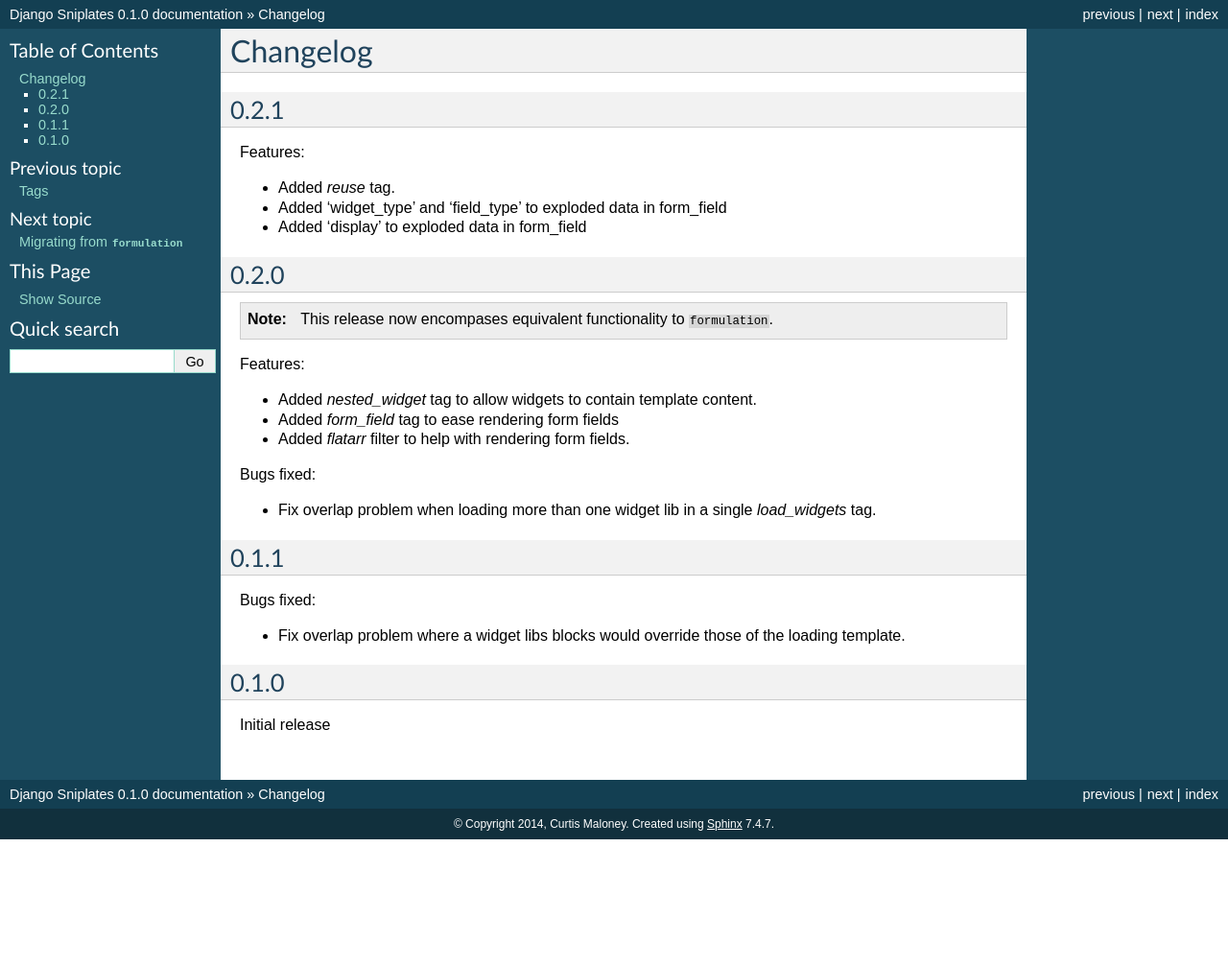
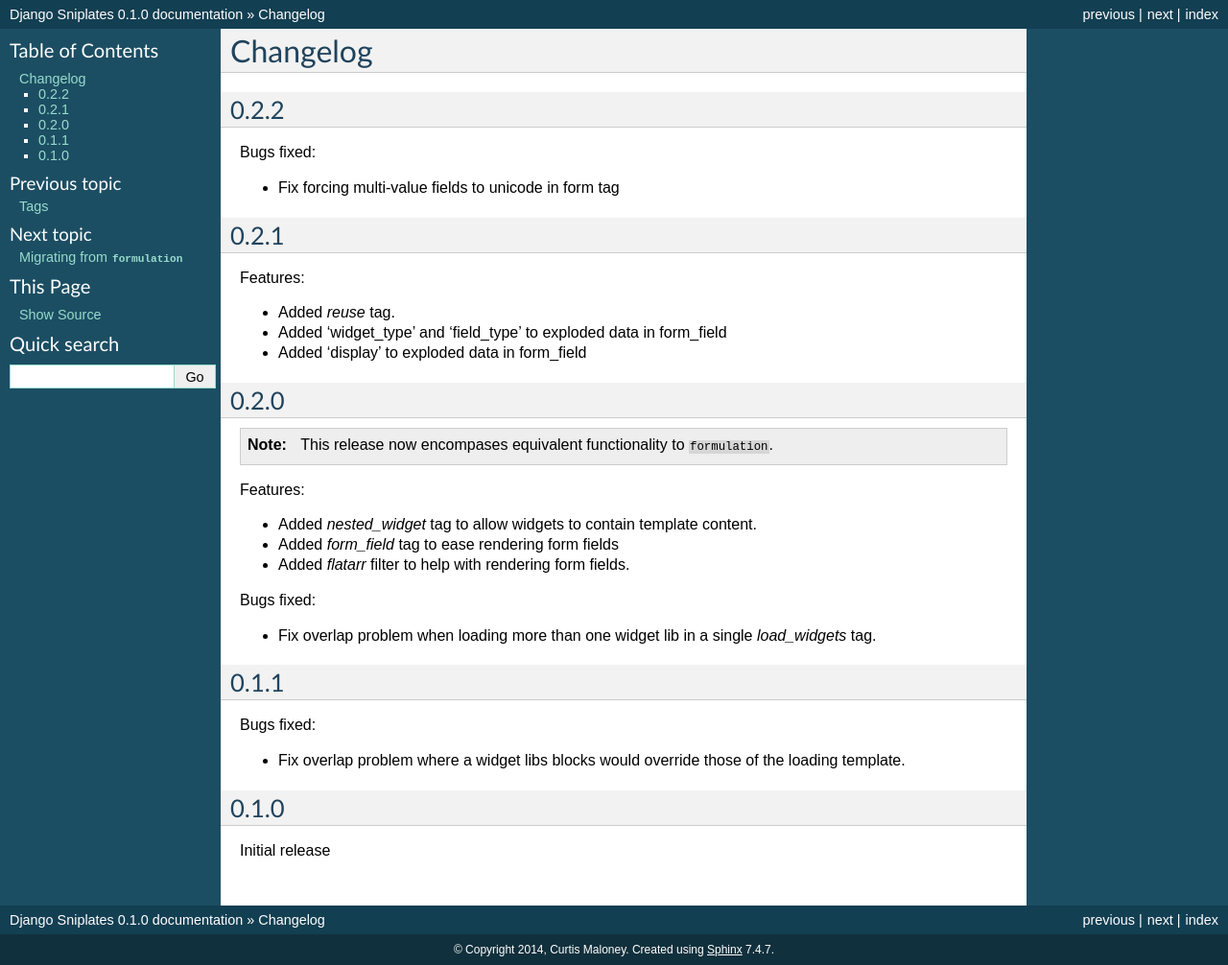
Before and after one commit to funkybob/django-sniplates, a Sphinx documentation site: the page built from docs/changelog.rst, in a window 1280 px wide. Shown: the whole page at 96% size. Built offline with Sphinx 7.4.7, drawn with Linux system fonts in a browser that asks for light colours; before the commit the page ends 900 px from its top, so only the background shows below that.

Commit message:
Update changelog

```diff
--- a/docs/changelog.rst
+++ b/docs/changelog.rst
@@ -1,6 +1,13 @@
 =========
 Changelog
 =========
+
+0.2.2
+-----
+
+Bugs fixed:
+
+- Fix forcing multi-value fields to unicode in form tag
 
 0.2.1
 -----
```
